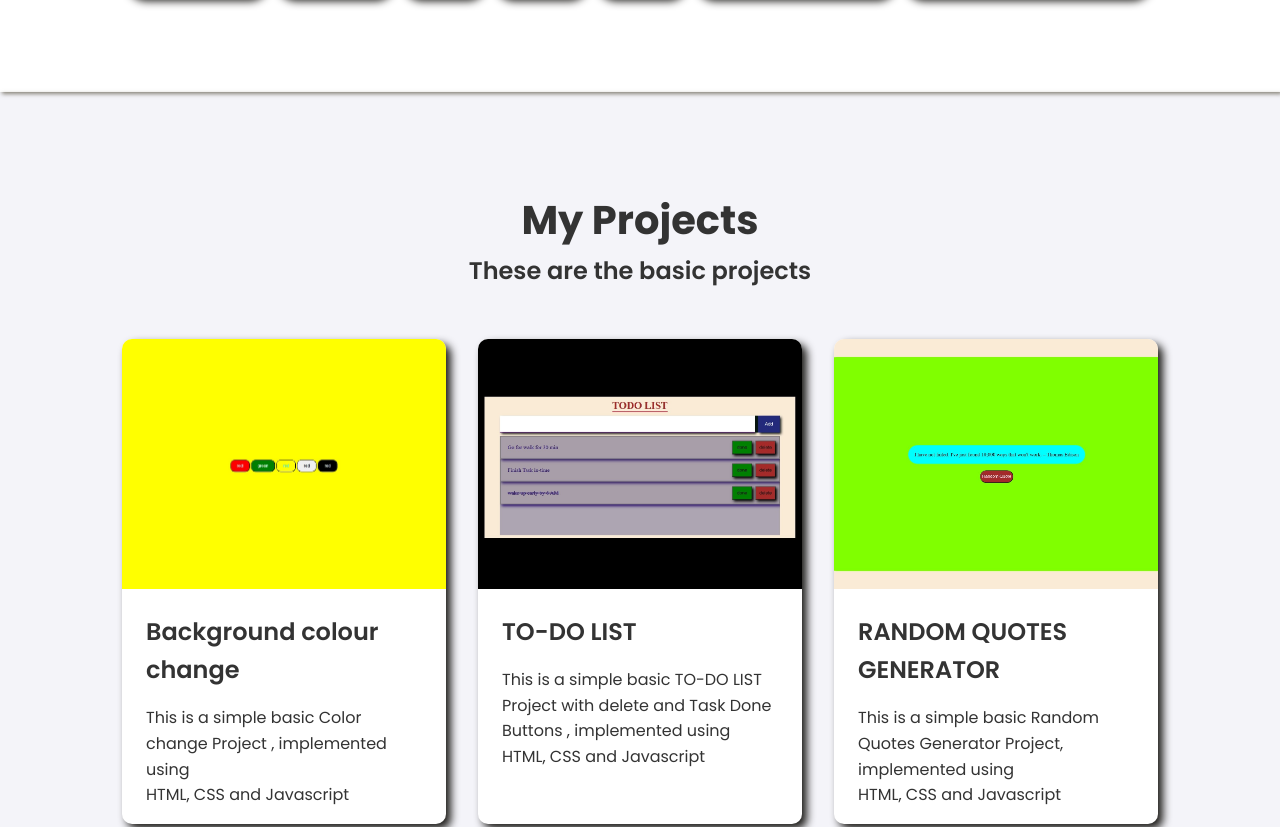
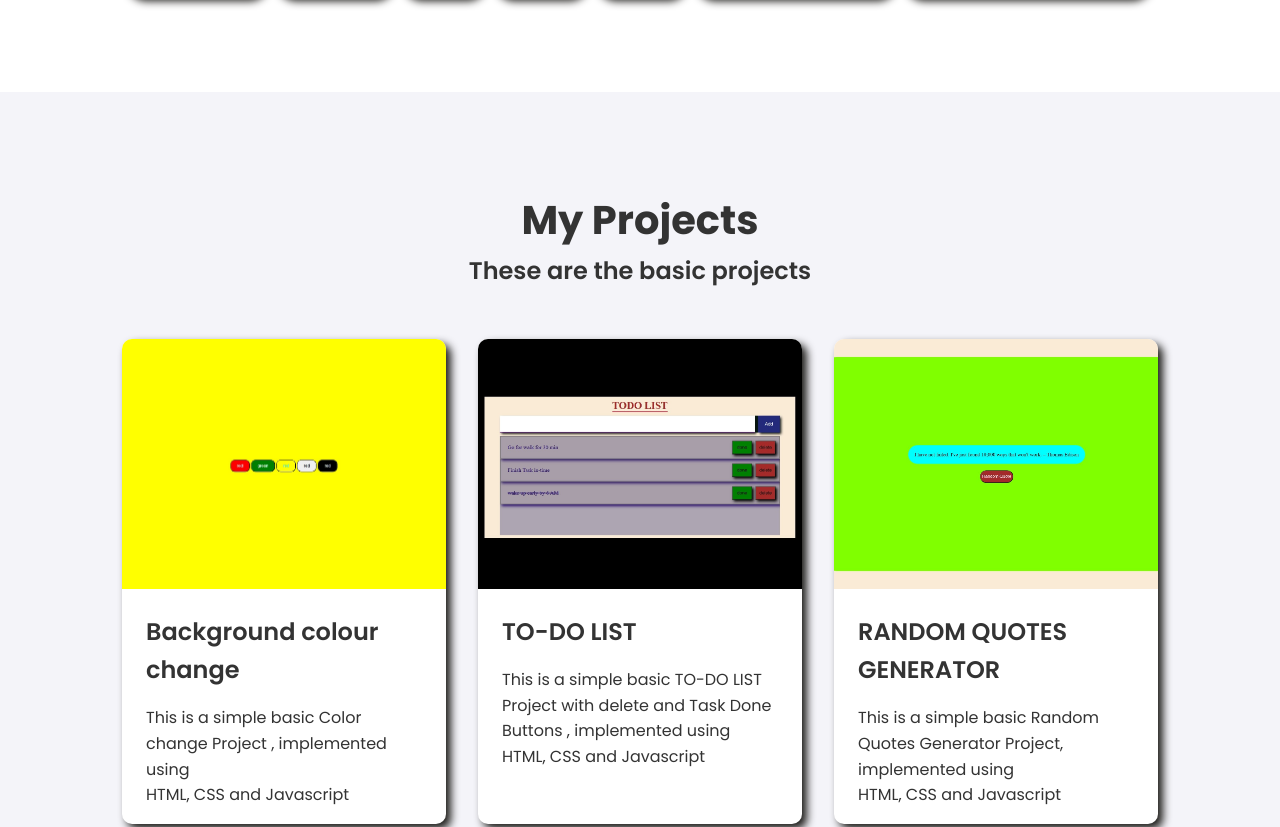
Before and after one commit to sabavathvijay/portfolio, a plain HTML site: page index.html in a window 1280 px wide. Shown: the part 1272-2099 px from the top of the page. Drawn offline with Linux system fonts and the light colour scheme.

Commit message:
Personal portfolio

```diff
--- a/Css/index.css
+++ b/Css/index.css
@@ -48,7 +48,7 @@ body {
 
 section {
     padding: 6rem 0;
-     box-shadow: 2px 2px 4px rgba(83, 77, 59, 0.667);
+
 }
 
 h1, h2, h3 {
```
